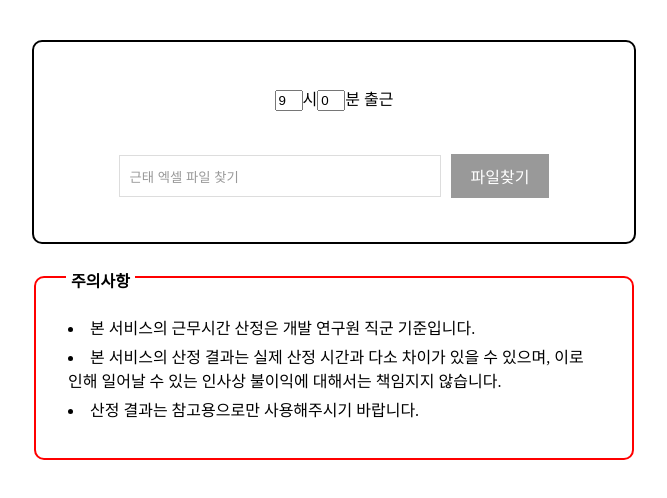
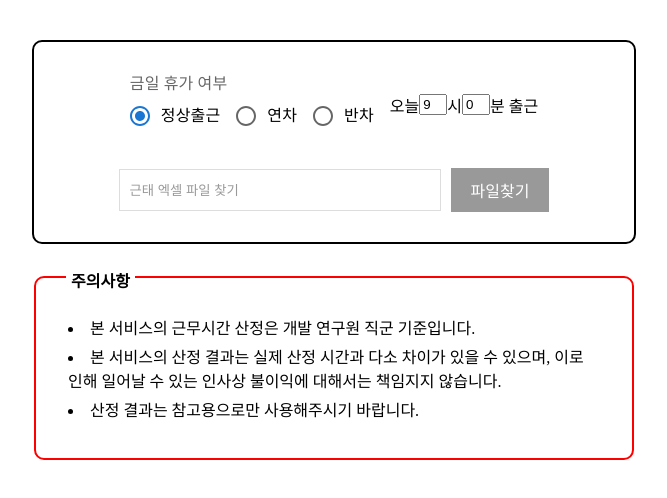
Before and after one commit to mucho7/fridayTboong, a React (Create React App) app: page / in a window 1280 px wide. Shown: the top 498 px of the page, without its empty margins (306-973 px from the left). Built offline with nearby package versions, Linux system fonts and the light colour scheme.

Commit message:
[feat] 1차 완성

```diff
--- a/package.json
+++ b/package.json
@@ -3,6 +3,9 @@
   "version": "0.1.0",
   "private": true,
   "dependencies": {
+    "@emotion/react": "^11.11.1",
+    "@emotion/styled": "^11.11.0",
+    "@mui/material": "^5.14.18",
     "@testing-library/jest-dom": "^5.17.0",
     "@testing-library/react": "^13.4.0",
     "@testing-library/user-event": "^13.5.0",
--- a/src/components/UserInput.tsx
+++ b/src/components/UserInput.tsx
@@ -5,14 +5,18 @@ import { WorkTimeView } from "./";
 import styled from "styled-components";
 
 const UserInput = () => {
+  const [todayWork, setTodayWork] = useState(0);
   const [excelFile, setExcelFile] = useState<string[][]>([]);
 
   return (
     <>
-      {excelFile.length !== 0 ? <WorkTimeView excelFile={excelFile} /> : <></>}
-
+      {excelFile.length !== 0 ? (
+        <WorkTimeView excelFile={excelFile} todayWork={todayWork} />
+      ) : (
+        <></>
+      )}
       <InputWrapper>
-        <TimeInput />
+        <TimeInput setTodayWork={setTodayWork} />
         <ExcelInput setExcelFile={setExcelFile} />
       </InputWrapper>
     </>
--- a/src/components/WorkTimeView.tsx
+++ b/src/components/WorkTimeView.tsx
@@ -1,21 +1,31 @@
+import { useState } from "react";
 import styled from "styled-components";
 
 interface workTimeType {
   time: number;
-  vacation?: "공휴일" | "월차휴가" | "연차휴가" | "반차휴가" | "정상근무";
+  vacation?:
+    | "공휴일"
+    | "월차휴가"
+    | "연차휴가"
+    | "반차휴가"
+    | "정상근무"
+    | "-"
+    | "오늘";
 }
 
 type WorkTimeViewProps = {
   excelFile: string[][];
+  todayWork: number;
 };
 
 const WorkTimeView = (props: WorkTimeViewProps) => {
-  const { excelFile } = props;
+  const { excelFile, todayWork } = props;
   const week = ["월", "화", "수", "목", "금"];
 
   const convertToHHMM = (time: number) => {
     const hour = Math.floor(time / 60);
     const minute = time % 60;
+    if (hour === 0 && minute === 0) return "-";
     return `${hour}시간 ${minute}분`;
   };
 
@@ -37,8 +47,6 @@ const WorkTimeView = (props: WorkTimeViewProps) => {
   };
 
   const getDatesOfThisWeek = () => {
-    // const today = new Date();
-    // 일단 2주 전으로 계산 중  - 7 * 24 * 60 * 60 * 1000
     const today = new Date(new Date().getTime());
     const dayOfWeek = today.getDay();
 
@@ -46,7 +54,7 @@ const WorkTimeView = (props: WorkTimeViewProps) => {
     monday.setDate(today.getDate() - dayOfWeek + 1);
 
     const friday = new Date(monday);
-    friday.setDate(monday.getDate() + 3);
+    friday.setDate(monday.getDate() + 4);
 
     const datesOfWeek: Date[] = [];
     for (
@@ -61,19 +69,25 @@ const WorkTimeView = (props: WorkTimeViewProps) => {
 
   const calculateTime = (weekAttend: string[][]) => {
     const weekDays = getDatesOfThisWeek();
-    const targetWeek = weekDays.map((day) =>
-      weekAttend.find(
+    const targetWeek = weekDays.map((day) => {
+      const found = weekAttend.find(
         (attend) => formatDate(day) === excelSerialToJSDate(attend[6])
-      )
       );
-    const weekRes: workTimeType[] = targetWeek.map((dayAttend) => {
+      return found ? found : day;
+    });
+    const weekRes: workTimeType[] = targetWeek.map((dayAttend, idx) => {
       const dayRes: workTimeType = {
         time: 0,
       };
 
-      if (dayAttend === undefined) {
-        console.log(dayAttend);
-        dayRes.vacation = "공휴일";
+      if (dayAttend instanceof Date) {
+        const today = new Date();
+        if (today < dayAttend) {
+          dayRes.vacation = "-";
+        } else if (today.getTime() === dayAttend.getTime()) {
+          dayRes.vacation = "오늘";
+          dayRes.time = 0;
+        } else dayRes.vacation = "공휴일";
         return dayRes;
       }
 
@@ -118,23 +132,39 @@ const WorkTimeView = (props: WorkTimeViewProps) => {
           </thead>
           <tbody>
             <tr>
-              {workTime.map((dailyWork) => (
-                <ThTd>{dailyWork.vacation}</ThTd>
+              {workTime.map((dailyWork, idx) => (
+                <ThTd key={idx}>{dailyWork.vacation}</ThTd>
               ))}
             </tr>
             <tr>
-              {workTime.map((dailyWork) => (
-                <ThTd>{convertToHHMM(dailyWork.time)}</ThTd>
+              {workTime.map((dailyWork, idx) => (
+                <ThTd key={idx}>
+                  {dailyWork.vacation === "오늘"
+                    ? convertToHHMM(todayWork)
+                    : convertToHHMM(dailyWork.time)}
+                </ThTd>
               ))}
             </tr>
           </tbody>
         </SimpleTable>
       </TableContainer>
+      <SimpleTable>
+        <tbody>
           <tr>
             <ThTd style={{ width: 600 }}>
               총 근무 시간 : {convertToHHMM(totalWorkTime)}
             </ThTd>
           </tr>
+          {/* <tr>
+            <ThTd style={{ width: 600 }}>총 필요 근무 시간 : {5 * 8}시간</ThTd>
+          </tr> */}
+          <tr>
+            <ThTd style={{ width: 600 }}>
+              남은 근무 시간 : {convertToHHMM(5 * 8 * 60 - totalWorkTime)}
+            </ThTd>
+          </tr>
+        </tbody>
+      </SimpleTable>
     </WorkTimeWrapper>
   );
 };
--- a/src/components/input/ExcelInput.tsx
+++ b/src/components/input/ExcelInput.tsx
@@ -38,6 +38,7 @@ const ExcelInput = (props: ExcelInputProps) => {
         className="upload-name"
         value={filePath || "근태 엑셀 파일 찾기"}
         placeholder="근태 엑셀 파일 찾기"
+        readOnly
       />
       <label htmlFor="file">파일찾기</label>
       <input type="file" id="file" onChange={handleFile} />
--- a/src/components/input/TimeInput.tsx
+++ b/src/components/input/TimeInput.tsx
@@ -1,30 +1,66 @@
-import React, { useState } from "react";
+import { useState, useEffect } from "react";
+import {
+  Radio,
+  RadioGroup,
+  FormControlLabel,
+  FormControl,
+  FormLabel,
+} from "@mui/material";
 
-const TimeInput = () => {
+type TimeInputProps = {
+  setTodayWork: (time: number) => void;
+};
+
+const TimeInput = (props: TimeInputProps) => {
+  const { setTodayWork } = props;
   const [hour, setHour] = useState(9);
   const [minute, setMinute] = useState(0);
+  const [vacation, setVacation] = useState(0);
 
   const limitValue = (target: number, max: number) => {
     if (target > max || target < 0) return false;
     return true;
   };
 
+  const handleVacation = (event) => {
+    setVacation(Number(event.target.value));
+  };
+
   const handleHourChange = (event) => {
-    if (limitValue(event.target.value, 23)) setHour(event.target.value);
+    if (limitValue(event.target.value, 23)) setHour(Number(event.target.value));
   };
 
   const handleMinuteChange = (event) => {
-    if (limitValue(event.target.value, 59)) setMinute(event.target.value);
+    if (limitValue(event.target.value, 59))
+      setMinute(Number(event.target.value));
   };
 
   const style = {
     width: "20px",
   };
 
+  useEffect(() => {
+    const now = new Date();
+    const currentHour = now.getHours();
+    const currentMinute = now.getMinutes();
+    const workTime =
+      (currentHour + vacation - hour) * 60 + (currentMinute - minute);
+    setTodayWork(workTime);
+  }, [hour, minute, vacation, setTodayWork]);
+
   return (
-    <div style={{ margin: "0 auto" }}>
+    <div style={{ margin: "0 auto", display: "flex", alignItems: "center" }}>
+      <FormControl>
+        <FormLabel>금일 휴가 여부</FormLabel>
+        <RadioGroup value={vacation} onChange={handleVacation} row>
+          <FormControlLabel value={0} control={<Radio />} label="정상출근" />
+          <FormControlLabel value={8} control={<Radio />} label="연차" />
+          <FormControlLabel value={4} control={<Radio />} label="반차" />
+        </RadioGroup>
+      </FormControl>
+      {`오늘 `}
       <input style={style} value={hour} onChange={handleHourChange} />
-      시
+      {`시 `}
       <input style={style} value={minute} onChange={handleMinuteChange} />분
       출근
     </div>
```
Also changed, not shown: 1 other file (tests, documents, lock files or other folders). Lines whose indentation alone changed are shown as unchanged.
